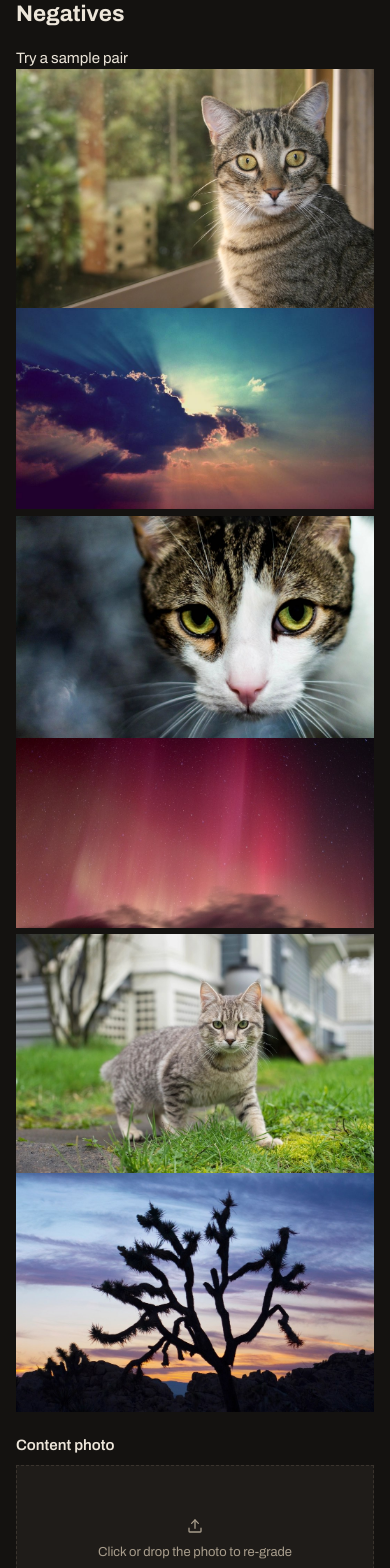
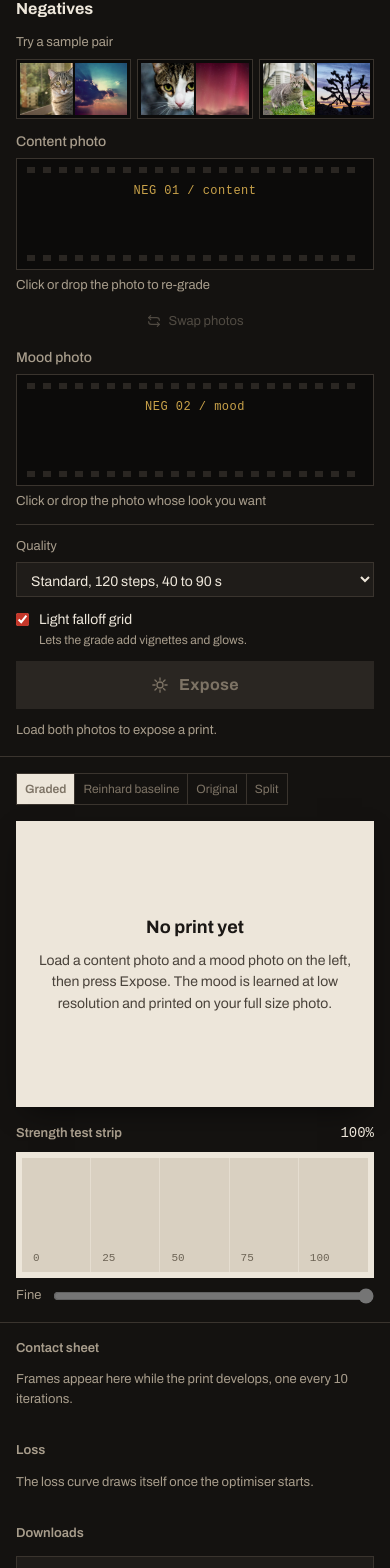
Before and after one commit to slider79/mood-transfer, a React (Vite) app in the folder frontend/: page / in a window 390 px wide. Shown: the part 75-1643 px from the top of the page. Built offline with nearby package versions, Linux system fonts and the light colour scheme; a web font is replaced by a local one.

Commit message:
ui fixes: bigger test strip, film negative slots, honest run times, mobile print sizing

```diff
--- a/frontend/src/App.css
+++ b/frontend/src/App.css
@@ -93,7 +93,7 @@
   border-right: 1px solid var(--line);
   display: flex;
   flex-direction: column;
-  gap: var(--space-4);
+  gap: var(--space-3);
 }
 
 .col-right {
@@ -118,25 +118,70 @@
   margin-bottom: var(--space-3);
 }
 
-.col-left .col-title {
-  margin-bottom: 0;
+.col-heading {
+  font-size: 16px;
+  font-weight: 700;
+  font-stretch: 110%;
+  color: var(--ink);
+}
+
+.slot-label {
+  font-size: 14px;
+  font-weight: 500;
+  color: var(--muted);
+}
+
+.samples {
+  display: flex;
+  flex-direction: column;
+  gap: 6px;
+}
+
+.samples-label {
+  font-size: 13px;
+  color: var(--muted);
+}
+
+.samples-row {
+  display: grid;
+  grid-template-columns: repeat(3, 1fr);
+  gap: 6px;
+}
+
+.sample {
+  display: grid;
+  grid-template-columns: 1fr 1fr;
+  gap: 2px;
+  padding: 3px;
+  background: #0c0b0a;
+  border: 1px solid var(--line);
+}
+
+.sample img {
+  width: 100%;
+  aspect-ratio: 1;
+  object-fit: cover;
+}
+
+.sample:hover:not(:disabled) {
+  border-color: var(--safelight);
+}
+
+.sample:disabled {
+  opacity: 0.45;
 }
 
 /* negatives */
 .slot {
   display: flex;
   flex-direction: column;
-  gap: var(--space-2);
+  gap: 6px;
 }
 
 .slot-head {
   display: flex;
   justify-content: space-between;
   align-items: baseline;
-}
-
-.slot-label {
-  font-weight: 600;
 }
 
 .link-btn {
@@ -151,9 +196,9 @@
 }
 
 .slot-drop {
-  height: 150px;
-  background: var(--panel);
-  border: 1px dashed var(--line);
+  height: 112px;
+  background: #0c0b0a;
+  border: 1px solid var(--line);
   display: grid;
   place-items: center;
   overflow: hidden;
@@ -180,14 +225,41 @@
 }
 
 .slot-empty {
-  display: flex;
-  flex-direction: column;
-  align-items: center;
-  gap: var(--space-2);
-  padding: var(--space-4);
+  position: relative;
+  width: 100%;
+  height: 100%;
+  display: grid;
+  place-items: center;
+}
+
+.slot-tag {
+  font-size: 12px;
+  color: #c9a24a;
+  letter-spacing: 0.04em;
+}
+
+/* film ke sprocket holes, upar neeche */
+.slot-sprockets::before,
+.slot-sprockets::after {
+  content: '';
+  position: absolute;
+  left: 10px;
+  right: 10px;
+  height: 6px;
+  background: repeating-linear-gradient(90deg, var(--raised) 0 8px, transparent 8px 16px);
+}
+
+.slot-sprockets::before {
+  top: 8px;
+}
+
+.slot-sprockets::after {
+  bottom: 8px;
+}
+
+.slot-hint {
+  font-size: 13px;
   color: var(--muted);
-  font-size: 13px;
-  text-align: center;
 }
 
 .slot-meta {
@@ -231,7 +303,7 @@
   display: flex;
   flex-direction: column;
   gap: var(--space-3);
-  padding-top: var(--space-4);
+  padding-top: var(--space-3);
   border-top: 1px solid var(--line);
 }
 
@@ -298,6 +370,9 @@
 
 .expose.is-running {
   flex: 1;
+  min-width: 0;
+  overflow: hidden;
+  text-overflow: ellipsis;
   white-space: nowrap;
   background: transparent;
   border: 1px solid var(--safelight);
@@ -311,20 +386,16 @@
 .expose-row {
   display: flex;
   gap: var(--space-2);
+  min-width: 0;
 }
 
-.pulse {
+.safelight-dot {
   width: 9px;
   height: 9px;
   border-radius: 50%;
   background: var(--safelight);
-  animation: safelight 1.6s ease-in-out infinite;
-}
-
-@keyframes safelight {
-  50% {
-    opacity: 0.25;
-  }
+  box-shadow: 0 0 8px 1px rgba(196, 55, 42, 0.6);
+  flex: none;
 }
 
 .ghost-btn {
@@ -410,13 +481,22 @@
 .print-box {
   flex: 1;
   min-height: 0;
+  min-width: 0;
   display: grid;
   place-items: center;
   position: relative;
+  overflow: hidden;
+  container-type: size;
 }
 
+/* box ke andar contain fit, container units se, koi JS nahi */
 .plate {
-  position: relative;
+  position: absolute;
+  top: 50%;
+  left: 50%;
+  transform: translate(-50%, -50%);
+  width: min(100cqw, 100cqh * var(--aspect));
+  height: min(100cqh, 100cqw / var(--aspect));
   background: #0c0b0a;
   user-select: none;
 }
@@ -527,7 +607,8 @@
 .strip-bands {
   display: grid;
   grid-template-columns: repeat(5, 1fr);
-  height: 76px;
+  height: clamp(110px, 15vh, 150px);
+  flex: none;
   background: var(--paper);
   padding: 6px;
   gap: 0;
@@ -587,9 +668,9 @@
   stroke-width: 4;
   stroke-linecap: round;
   vector-effect: non-scaling-stroke;
-  stroke-dasharray: 1400;
-  stroke-dashoffset: 1400;
-  animation: grease 0.5s cubic-bezier(0.22, 1, 0.36, 1) forwards;
+  stroke-dasharray: 3000;
+  stroke-dashoffset: 3000;
+  animation: grease 0.9s cubic-bezier(0.22, 1, 0.36, 1) forwards;
 }
 
 @keyframes grease {
@@ -982,10 +1063,10 @@
     min-height: 0;
   }
   .print-mat {
-    min-height: 300px;
+    flex: none;
   }
   .print-box {
-    min-height: 260px;
+    height: 66vw;
   }
   .segmented button {
     padding: 6px 8px;
--- a/frontend/src/Icons.tsx
+++ b/frontend/src/Icons.tsx
@@ -12,14 +12,6 @@ const base = (size: number) => ({
   strokeLinejoin: 'round' as const,
   'aria-hidden': true,
 })
-
-export const UploadIcon = ({ size = 18 }: P) => (
-  <svg {...base(size)}>
-    <path d="M12 15V4" />
-    <path d="M7.5 8.5 12 4l4.5 4.5" />
-    <path d="M4 15v4a1 1 0 0 0 1 1h14a1 1 0 0 0 1-1v-4" />
-  </svg>
-)
 
 export const DownloadIcon = ({ size = 18 }: P) => (
   <svg {...base(size)}>
--- a/frontend/src/Print.tsx
+++ b/frontend/src/Print.tsx
@@ -1,4 +1,4 @@
-import { useEffect, useRef, useState, type ReactNode } from 'react'
+import { useRef, useState, type CSSProperties, type ReactNode } from 'react'
 
 export type ViewMode = 'graded' | 'baseline' | 'original' | 'split'
 
@@ -14,30 +14,8 @@ type Props = {
   empty?: ReactNode
 }
 
-// container mein image ka aspect fit karo, contain jaisa
-function useFit(aspect: number | null) {
-  const box = useRef<HTMLDivElement>(null)
-  const [size, setSize] = useState({ w: 0, h: 0 })
-  useEffect(() => {
-    const el = box.current
-    if (!el || !aspect) return
-    const measure = () => {
-      const bw = el.clientWidth
-      const bh = el.clientHeight
-      if (bw / bh > aspect) setSize({ w: bh * aspect, h: bh })
-      else setSize({ w: bw, h: bw / aspect })
-    }
-    measure()
-    const ro = new ResizeObserver(measure)
-    ro.observe(el)
-    return () => ro.disconnect()
-  }, [aspect])
-  return { box, size }
-}
-
 export default function Print(props: Props) {
   const { aspect, originalUrl, gradedUrl, baselineUrl, developingUrl, strength, mode, overlay, empty } = props
-  const { box, size } = useFit(aspect)
   const [split, setSplit] = useState(0.5)
   const dragging = useRef(false)
   const plate = useRef<HTMLDivElement>(null)
@@ -53,14 +31,14 @@ export default function Print(props: Props) {
 
   return (
     <div className="print-mat">
-      <div className="print-box" ref={box}>
+      <div className="print-box">
         {!aspect || !originalUrl ? (
           <div className="print-empty">{empty}</div>
         ) : (
           <div
             className="plate"
             ref={plate}
-            style={{ width: size.w, height: size.h }}
+            style={{ '--aspect': aspect } as CSSProperties}
             onPointerMove={(e) => dragging.current && moveSplit(e.clientX)}
             onPointerUp={() => (dragging.current = false)}
             onPointerLeave={() => (dragging.current = false)}
--- a/frontend/src/Slot.tsx
+++ b/frontend/src/Slot.tsx
@@ -1,9 +1,9 @@
 import { useRef, useState } from 'react'
-import { UploadIcon } from './Icons'
 import { useObjectUrl } from './useJob'
 
 type Props = {
   label: string
+  tag?: string
   hint: string
   file: File | null
   onFile: (f: File) => void
@@ -16,7 +16,7 @@ function prettySize(bytes: number) {
 }
 
 // ek "negative" slot: click karo ya file gira do
-export default function Slot({ label, hint, file, onFile, disabled }: Props) {
+export default function Slot({ label, tag, hint, file, onFile, disabled }: Props) {
   const input = useRef<HTMLInputElement>(null)
   const [over, setOver] = useState(false)
   const [bad, setBad] = useState(false)
@@ -61,11 +61,12 @@ export default function Slot({ label, hint, file, onFile, disabled }: Props) {
           <img src={url} alt={`${label} photo`} />
         ) : (
           <span className="slot-empty">
-            <UploadIcon />
-            <span>{hint}</span>
+            <span className="slot-tag num">{tag ?? 'NEG'}</span>
+            <span className="slot-sprockets" aria-hidden="true" />
           </span>
         )}
       </button>
+      {!file && <p className="slot-hint">{hint}</p>}
       {file && (
         <p className="slot-meta">
           <span className="slot-name">{file.name}</span>
```
Also changed, not shown: frontend/src/TestStrip.tsx (line endings or trailing spaces).
